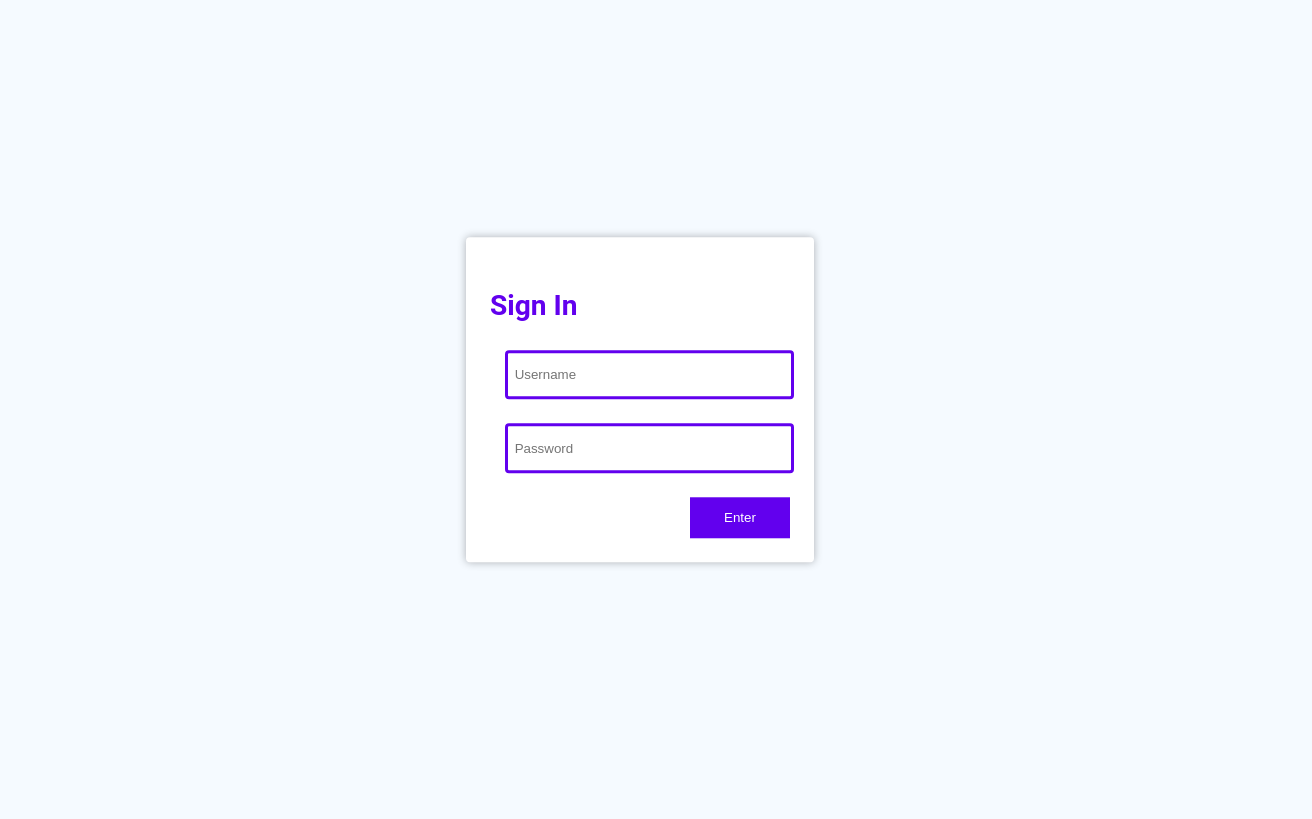
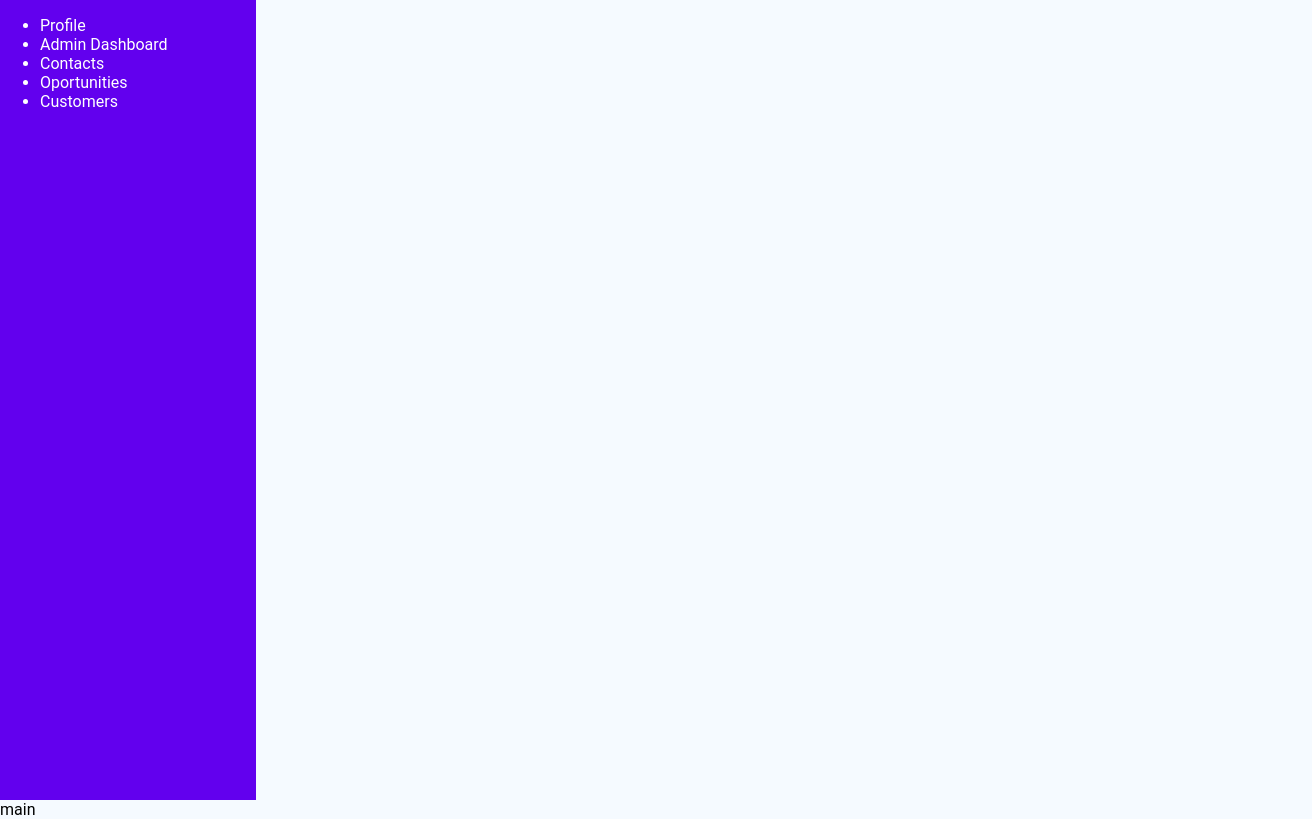
Before and after one commit to mxfs777/frontReactCRM, a React (Create React App) app: page / in a window 1280 px wide. Shown: the whole page, 1312 px wide, since content can reach past the window. Built offline with nearby package versions, Linux system fonts and the light colour scheme.

Commit message:
Added aside component and styles

```diff
--- a/src/App.css
+++ b/src/App.css
@@ -1,7 +1,10 @@
 body {
   background-color: rgb(245, 250, 255);
-  padding: 1em;
   font-family: 'Roboto', sans-serif;
   width: 100%;
   overflow: hidden;
 }
+
+.main {
+  width: 80%;
+}
--- a/src/App.js
+++ b/src/App.js
@@ -1,18 +1,24 @@
 import { useState } from 'react';
 import './App.css';
+import Aside from './components/Aside';
 
 import SignIn from './pages/SignIn';
 
 const App = () => {
 
-  const [ logged, setLogged ] = useState(false);
+  const [ logged, setLogged ] = useState(true);
 
   return (
     <div className="App">
       {
         (logged) ?
         (
-          <h1></h1>
+          <>
+            <Aside />
+            <main className='main'>
+              main
+            </main>
+          </>
         ) :
         (
           <SignIn />
--- /dev/null
+++ b/src/components/Aside.css
@@ -0,0 +1,7 @@
+.aside {
+    width: 20%;
+    height: 100vh;
+    background: #6200ee;
+    color: white;
+    overflow: hidden;
+}
--- /dev/null
+++ b/src/components/Aside.jsx
@@ -0,0 +1,17 @@
+import "./Aside.css";
+
+const Aside = () => {
+    return (
+        <aside className='aside'>
+            <ul>
+                <li>Profile</li>
+                <li>Admin Dashboard</li>
+                <li>Contacts</li>
+                <li>Oportunities</li>
+                <li>Customers</li>
+            </ul>
+        </aside>
+     );
+}
+
+export default Aside;
```
